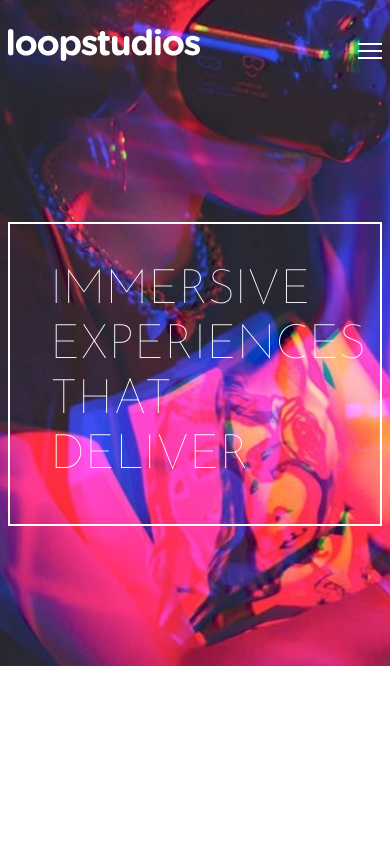
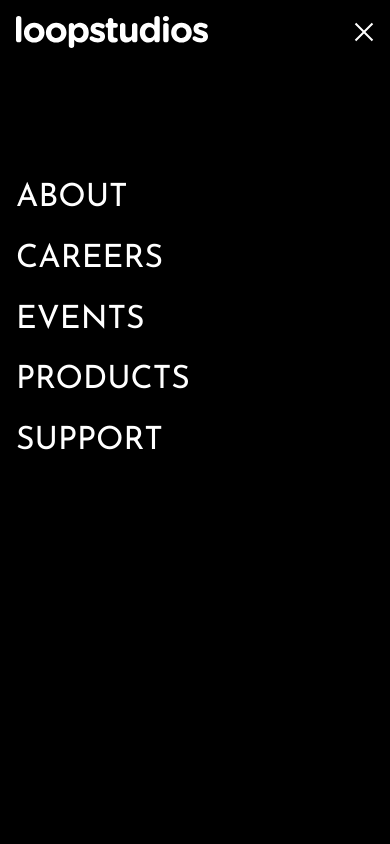
Before and after one commit to JosielLima/Loopstudios-landing-page, a website built with webpack: page dist/index.html in a window 390 px wide. Both pictures are taken after a click on the picture 370 px from the left and 50 px from the top of the page. Shown: the top 844 px of the page. Built offline with nearby package versions, Linux system fonts and the light colour scheme.

Commit message:
add javascript for open and close menu mobile

```diff
--- a/src/styles.scss
+++ b/src/styles.scss
@@ -240,6 +240,9 @@ footer {
   position: absolute;
   top: 0;
   left: 0;
+  transform: translateX(-100%);
+  opacity: 0;
+  transition: transform 0.3s ease-in-out, opacity 0.3s ease-in-out;
   .header-menu-mobile {
     padding: 1rem;
   }
@@ -261,6 +264,12 @@ footer {
       }
     }
   }
+}
+
+.menu-mobile-open {
+  display: block !important;
+  opacity: 1;
+  transform: translateX(0);
 }
 
 .menu-hamburger {
```
Also changed, not shown: dist/index.html.
